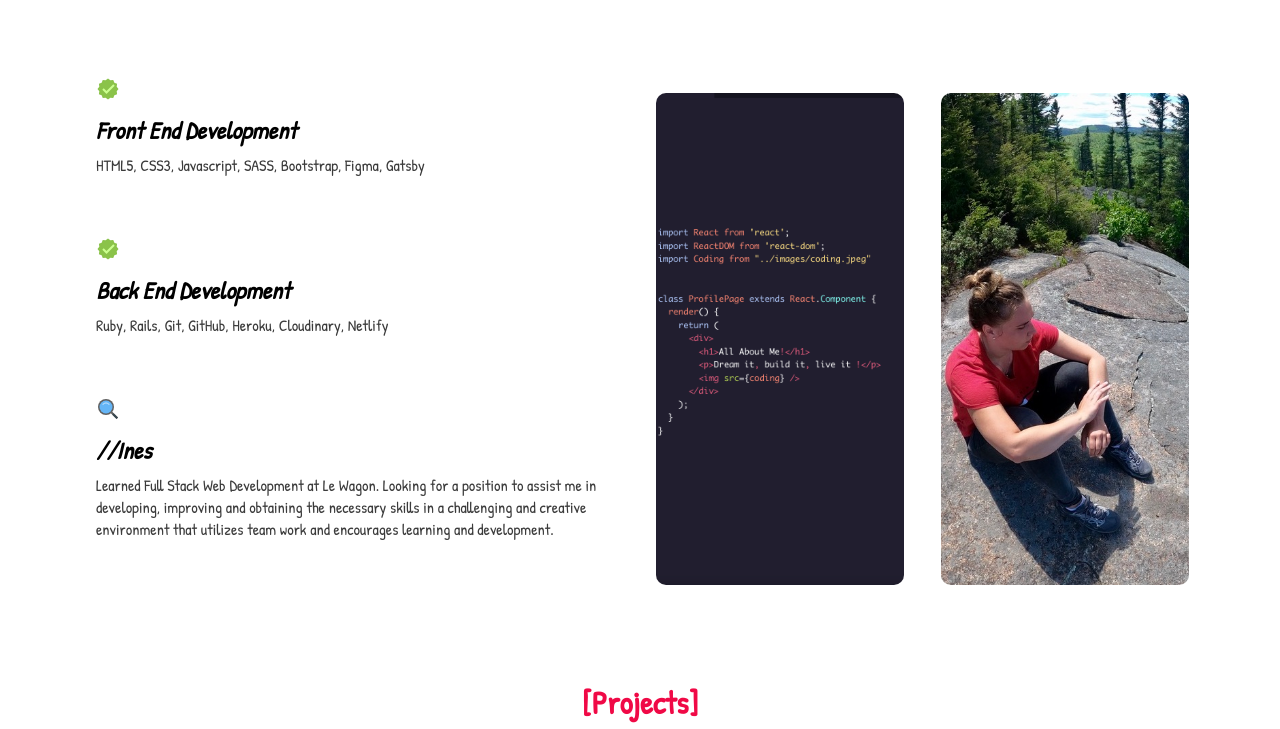
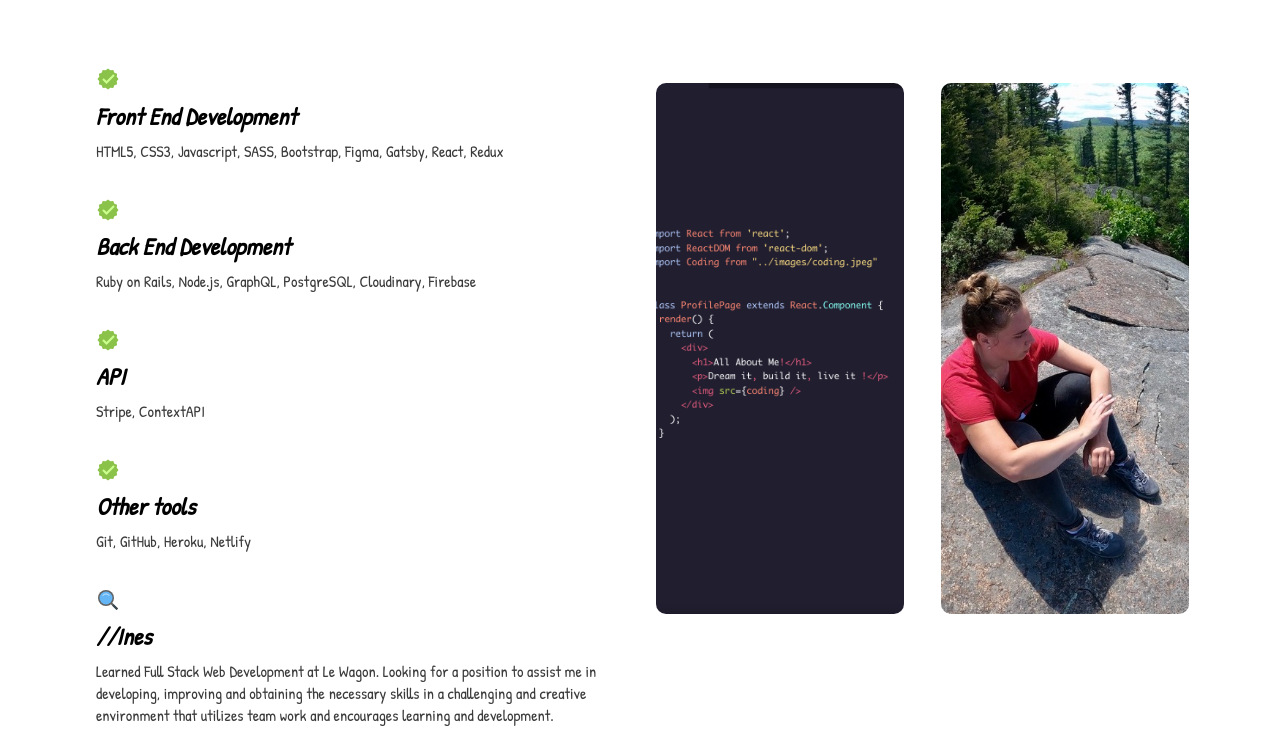
Before and after one commit to InesMaatalla/ines-maatalla-portfolio, a Gatsby site: page / in a window 1280 px wide. Shown: the part 1251-1980 px from the top of the page. Built offline with nearby package versions, Linux system fonts and the light colour scheme; Gatsby itself is replaced by a stand-in of ours; a web font is replaced by a local one.

Commit message:
modifyedlanguages and frameworks

```diff
--- a/src/components/Aboutme.js
+++ b/src/components/Aboutme.js
@@ -29,7 +29,7 @@
     return (
         <div className="about-container">
             <p className="title-1">[About]</p>
-            <p className="desc-1">Const Ines = () =></p>
+            <p className="desc-1">export const Ines = styled.div</p>
             <div className="wrapper">
             {AboutData.map((item, index)=> {
                 return (
--- a/src/components/Footer.js
+++ b/src/components/Footer.js
@@ -17,7 +17,7 @@
               EXPLORE <i class='fas fa-angle-double-down' />
             </Link>
           </div>
-          <small class='website-rights'>EXPLORE © 2020 Ines Maatalla </small>
+          <small class='website-rights'>COPYRIGHT {new Date().getFullYear()} © INES MAATALLA </small>
           <div class='social-icons'>
             <Link
               class='social-icon-link mail'
--- a/src/components/Stack.css
+++ b/src/components/Stack.css
@@ -37,7 +37,7 @@
   padding-top: 1rem;
   padding-right: 2rem;
   padding-left: 1rem;
-  margin-bottom: 45px;
+  margin-bottom: 20px;
 
   h3 {
     margin-bottom: 0.5rem;
@@ -59,7 +59,7 @@
 
 .photo {
   border-radius: 10px;
-  height: 100%;
+  height: 80%;
   margin-left: 1rem;
   margin-right: 1rem;
   width: 90%;
@@ -67,12 +67,12 @@
 
 .icon-1 {
   font-size: 1.5rem;
-  margin-bottom: 0.5rem;
+  margin-bottom: 0.2rem;
 }
 
 .icon-2 {
   font-size: 1.5rem;
-  margin-bottom: 0.5rem;
+  margin-bottom: 0.2rem;
 }
 
 @media screen and (max-width: 768px) {
--- a/src/components/Stack.js
+++ b/src/components/Stack.js
@@ -41,12 +41,22 @@
                     <div className="stack">
                         <FcApproval className="icon-1"/>
                         <h3>Front End Development</h3>
-                        <p>HTML5, CSS3, Javascript, SASS, Bootstrap, Figma, Gatsby</p>
+                        <p>HTML5, CSS3, Javascript, SASS, Bootstrap, Figma, Gatsby, React, Redux</p>
                     </div>
                     <div className="stack">
                         <FcApproval className="icon-1"/>
                         <h3>Back End Development</h3>
-                        <p>Ruby, Rails, Git, GitHub, Heroku, Cloudinary, Netlify</p>
+                        <p>Ruby on Rails, Node.js, GraphQL, PostgreSQL, Cloudinary, Firebase </p>
+                    </div>
+                    <div className="stack">
+                        <FcApproval className="icon-1"/>
+                        <h3>API</h3>
+                        <p>Stripe, ContextAPI</p>
+                    </div>
+                    <div className="stack">
+                        <FcApproval className="icon-1"/>
+                        <h3>Other tools</h3>
+                        <p>Git, GitHub, Heroku, Netlify</p>
                     </div>
                     <div className="stack">
                         <FcSearch className="icon-2"/>
```
